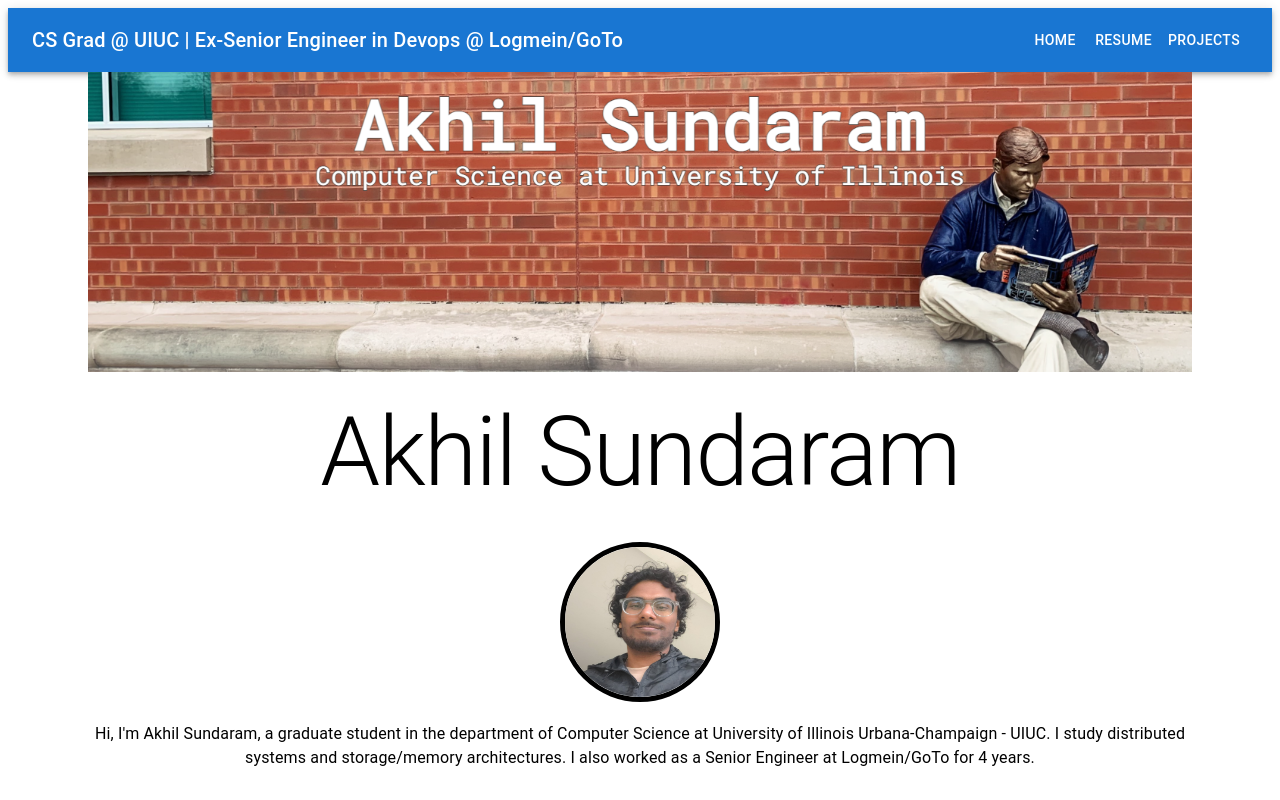
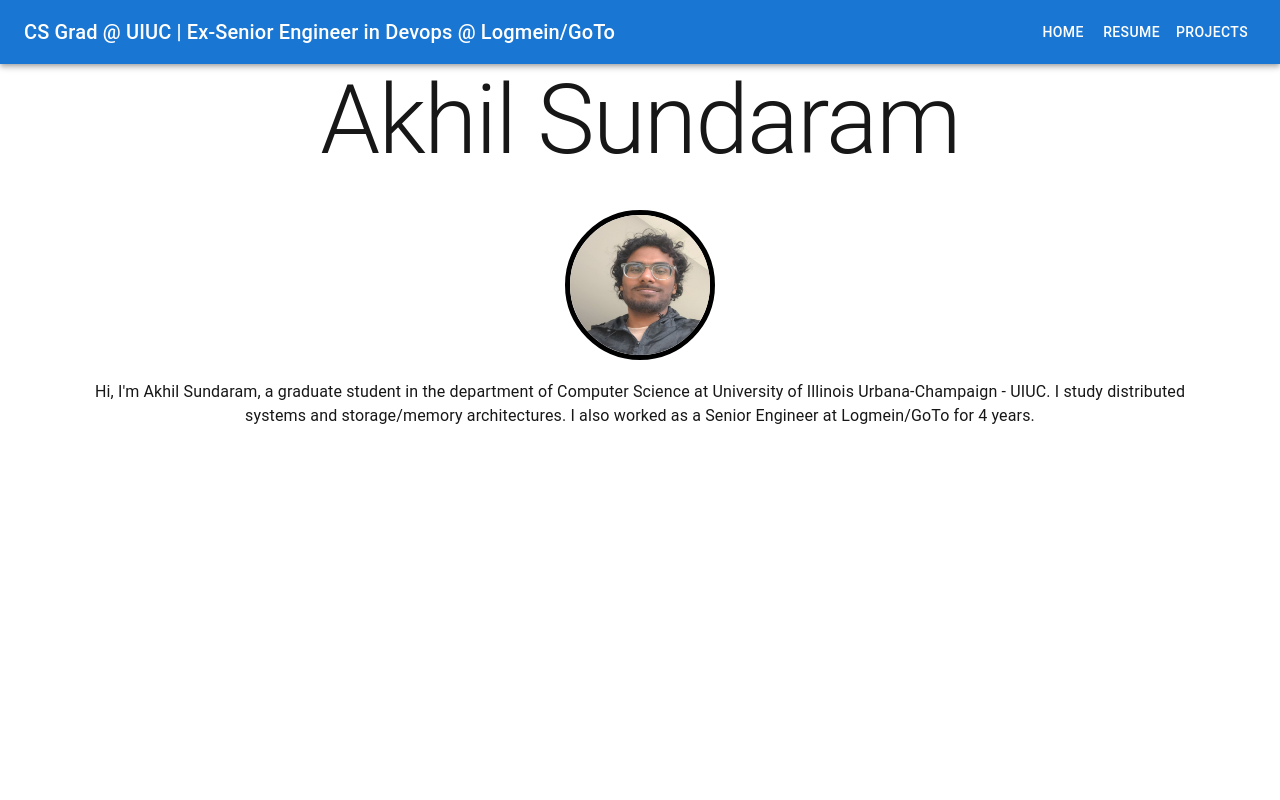
Before and after one commit to akhilsundaram/akhilsundaramdotdev, a Next.js app: page / in a window 1280 px wide. Built offline with nearby package versions, Linux system fonts and the light colour scheme.

Commit message:
remove banner, css change

```diff
--- a/app/layout.js
+++ b/app/layout.js
@@ -2,6 +2,7 @@
 
 import Link from 'next/link';
 import { AppBar, Toolbar, Typography, Button, Container } from '@mui/material';
+import './globals.css';
 
 export default function RootLayout({ children }) {
   return (
--- a/app/page.js
+++ b/app/page.js
@@ -1,20 +1,10 @@
 import { Typography, Container } from '@mui/material';
 import Image from 'next/image'; // Next.js built-in image component
+import './globals.css';
 
 export default function Home() {
   return (
     <Container>
-      {/* Banner image at the top */}
-      <div style={{ marginBottom: '20px' }}>
-        <Image
-          src="/banner.png" // Path to the banner image in the public/ directory
-          alt="Banner"
-          width={1200} // Adjust the width based on your banner image dimensions
-          height={300} // Adjust the height accordingly
-          style={{ objectFit: 'cover', width: '100%' }} // Ensures the banner fits well and stretches to container width
-        />
-      </div>
-
       <Typography variant="h1" align="center" gutterBottom>
         Akhil Sundaram
       </Typography>
```
